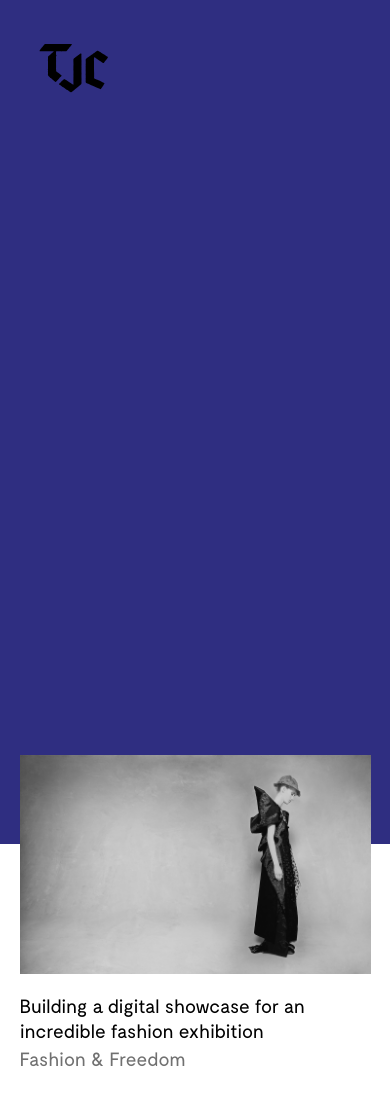
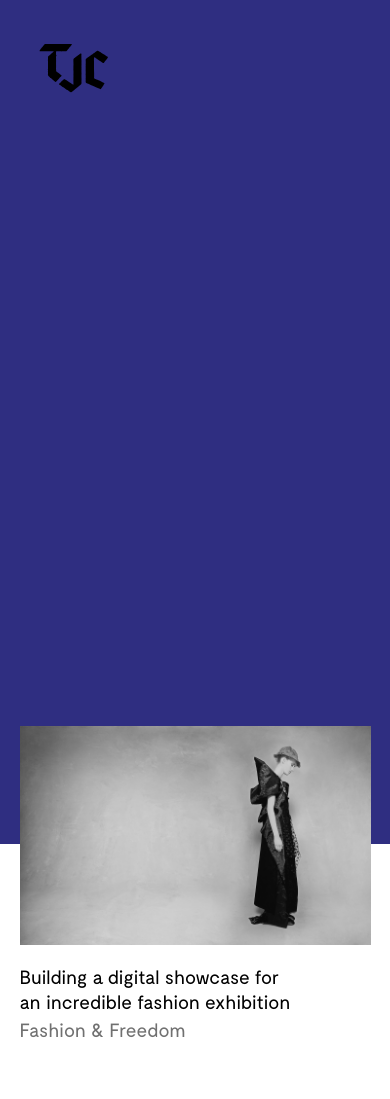
Before and after one commit to thomclegg/port, a plain HTML site: page index.html in a window 390 px wide. Shown: the top 1099 px of the page. Drawn offline with nearby package versions, Linux system fonts and the light colour scheme; files whose address does not match are found by name; a web font is replaced by a local one.

Commit message:
updated homepage intro and some responsive css

```diff
--- a/css/responsive.css
+++ b/css/responsive.css
@@ -177,6 +177,11 @@ Tablet-ish
 
 @media (max-width: 425px) {
 
+
+		.intro {
+	    height: 70vh;
+		}
+
 		h1 {
 			width: 100%;
 			font-size: 1.6em;
@@ -188,6 +193,7 @@ Tablet-ish
 
 		h3 {
 			padding-top: 0;
+			width: 80%;
 		}
 
 		h5 {
```
